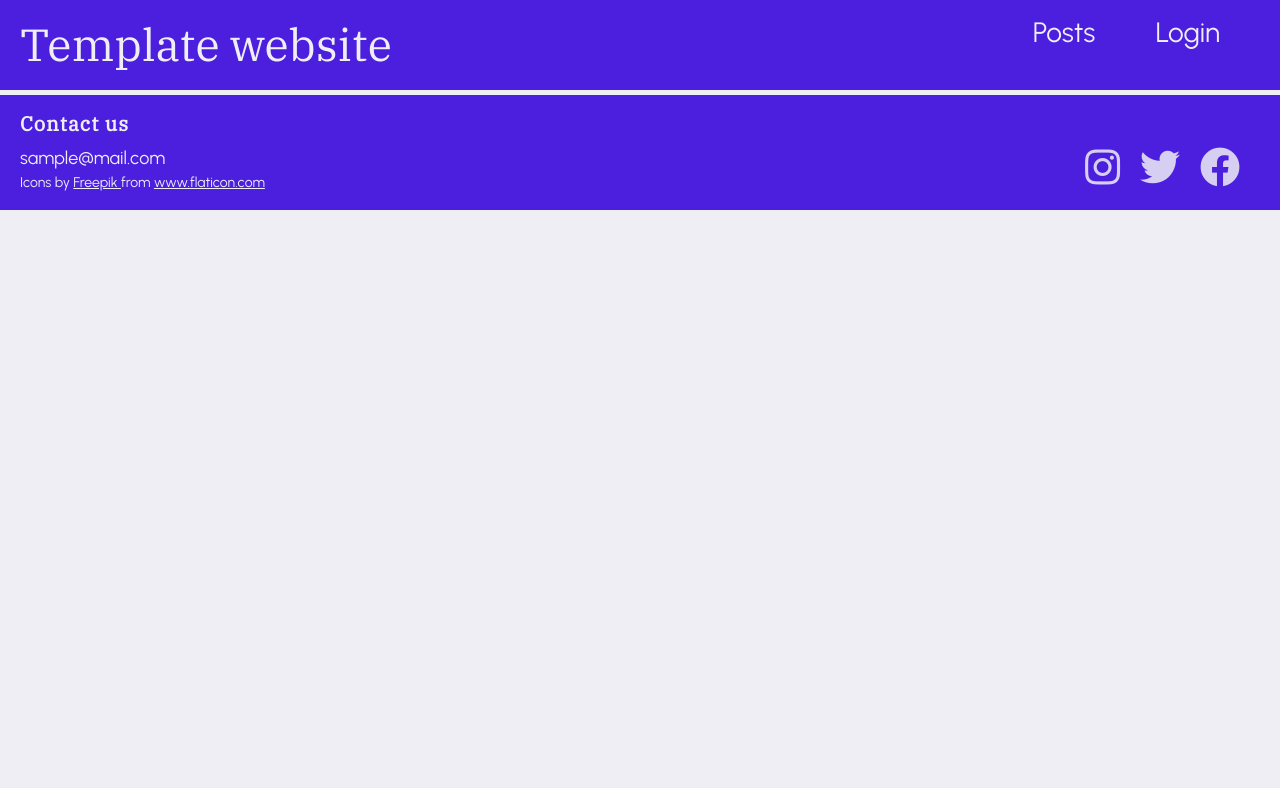
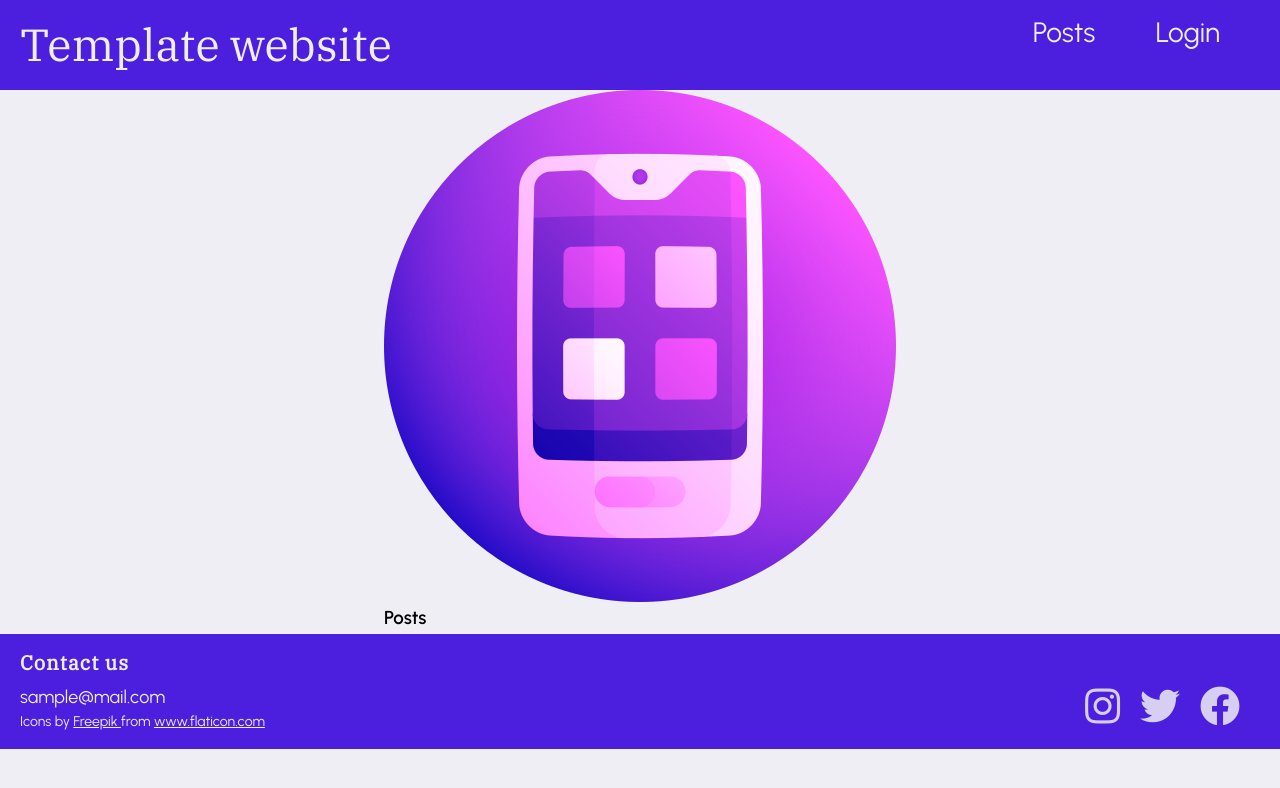
Before and after one commit to solenedel/ERN-template, a React (Create React App) app: page /posts in a window 1280 px wide. Shown: the top 788 px of the page. Built offline with nearby package versions, Linux system fonts and the light colour scheme; no server answers; the HTML template or start-up script is replaced by a standard one.

Commit message:
working on Posts component

```diff
--- a/src/App.js
+++ b/src/App.js
@@ -7,6 +7,7 @@ import { AppContainer } from './components/styled-components/AppContainer';
 import { PageContainer } from './components/styled-components/PageContainer';
 import { StyledFooter } from './components/styled-components/Footer.style';
 import { StyledLoginPage } from './components/styled-components/LoginPage.style';
+import { Posts } from './components/Posts';
 import { AppContext } from './context';
 
 function App() {
@@ -30,7 +31,9 @@ function App() {
               <Route exact path="/login">
                 <StyledLoginPage />
               </Route>
-              <Route exact path="/posts" />
+              <Route exact path="/posts">
+                <Posts />
+              </Route>
             </Switch>
           </PageContainer>
           <StyledFooter />
--- /dev/null
+++ b/src/components/Posts.js
@@ -0,0 +1,33 @@
+import axios from 'axios';
+import React, { useState, useEffect } from 'react';
+import { useAppContext } from '../context';
+
+// eslint-disable-next-line
+export const Posts = ({ className }) => {
+  const { userContext } = useAppContext();
+  // eslint-disable-next-line
+  const [user, setUser] = userContext;
+  // eslint-disable-next-line
+  const [posts, setPosts] = useState([]);
+
+  useEffect(() => {
+    // get posts data from server side
+    axios
+      .get('/posts')
+      .then((res) => {
+        console.log('res.data: ', res.data);
+        setPosts(res.data);
+      })
+      .catch((err) => {
+        console.log(err);
+      });
+  }, []);
+
+  return (
+    <main className={className} id="posts-page-container">
+      <img src="./images/app.png" alt="posts icon" />
+      <h3>Posts</h3>
+      {/* <AllFavCafes removeFavCafe={removeFavCafe} favCafes={favCafes} /> */}
+    </main>
+  );
+};
```
Also changed, not shown: src/components/styled-components/Posts.style.js (added, +10 -0 lines), public/images/app.png (added).
